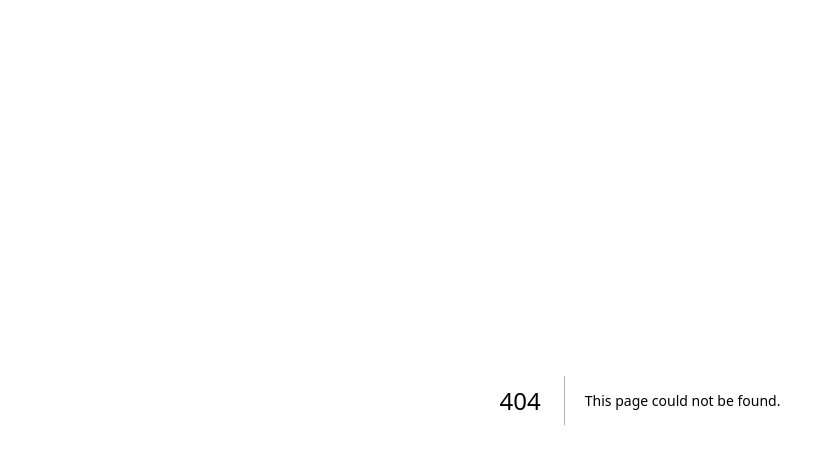
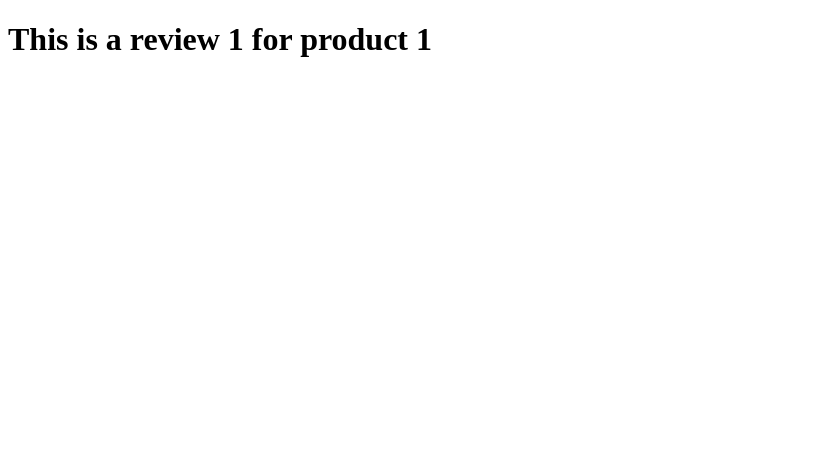
Before and after one commit to suffle-girl/learn-next-js, a Next.js app: page /products/1/reviews/1 in a window 1280 px wide. Before the commit this address had no page. Shown: the top 464 px of the page, without its empty margins (0-835 px from the left). Built offline with nearby package versions, Linux system fonts and the light colour scheme.

Commit message:
Nested and dynamic routes.

```diff
--- /dev/null
+++ b/src/app/blog/first/page.tsx
@@ -0,0 +1,5 @@
+const First = () => {
+  return <h1>First post</h1>;
+};
+
+export default First;
--- /dev/null
+++ b/src/app/blog/page.tsx
@@ -0,0 +1,5 @@
+const Blog = () => {
+  return <h1>My blog</h1>;
+};
+
+export default Blog;
--- /dev/null
+++ b/src/app/blog/second/page.tsx
@@ -0,0 +1,5 @@
+const Second = () => {
+  return <h1>Second post</h1>;
+};
+
+export default Second;
--- /dev/null
+++ b/src/app/products/[productId]/reviews/[reviewId]/page.tsx
@@ -0,0 +1,13 @@
+const ReviewId = ({
+  params,
+}: {
+  params: { reviewId: string; productId: string };
+}) => {
+  return (
+    <h1>
+      This is a review {params.reviewId} for product {params.productId}
+    </h1>
+  );
+};
+
+export default ReviewId;
```
Also changed, not shown: src/app/page.tsx (+13 -0 lines), src/app/products/[productId]/page.tsx (added, +10 -0 lines), src/app/products/page.tsx (added, +12 -0 lines).
